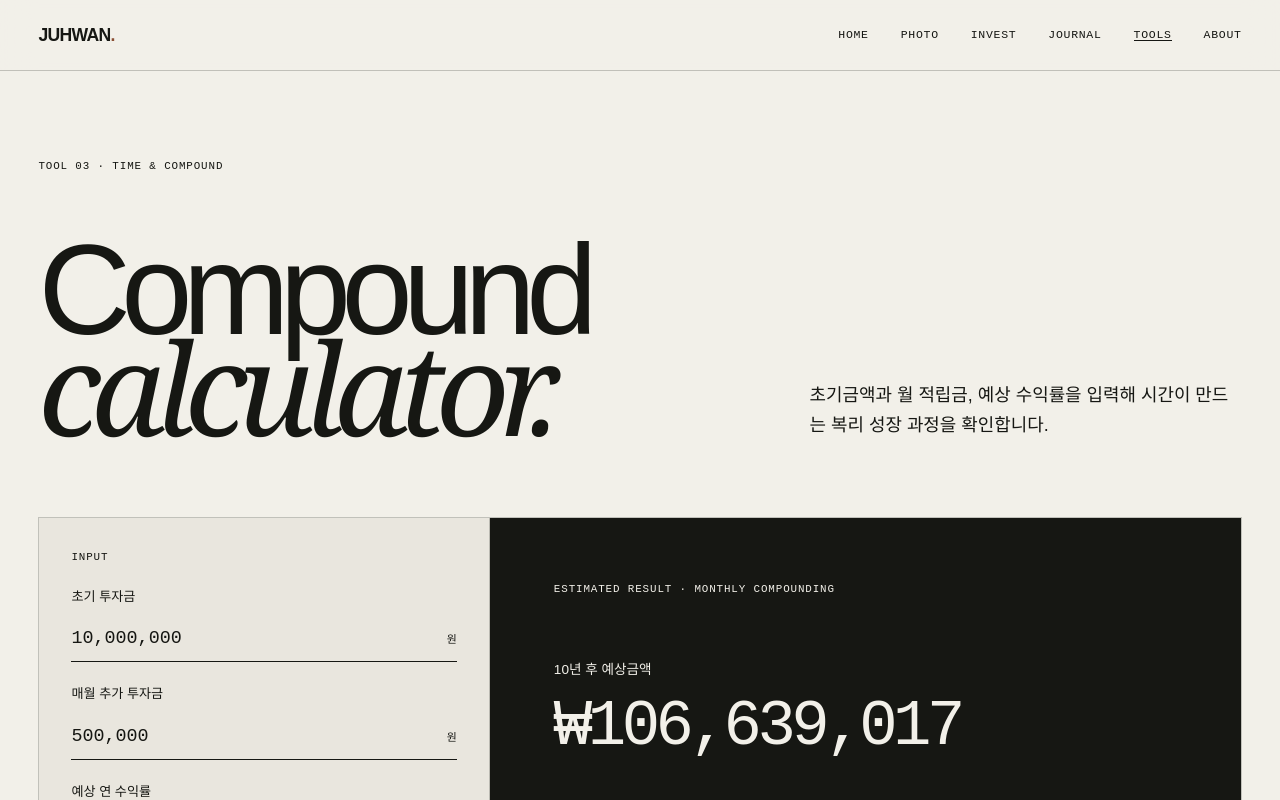
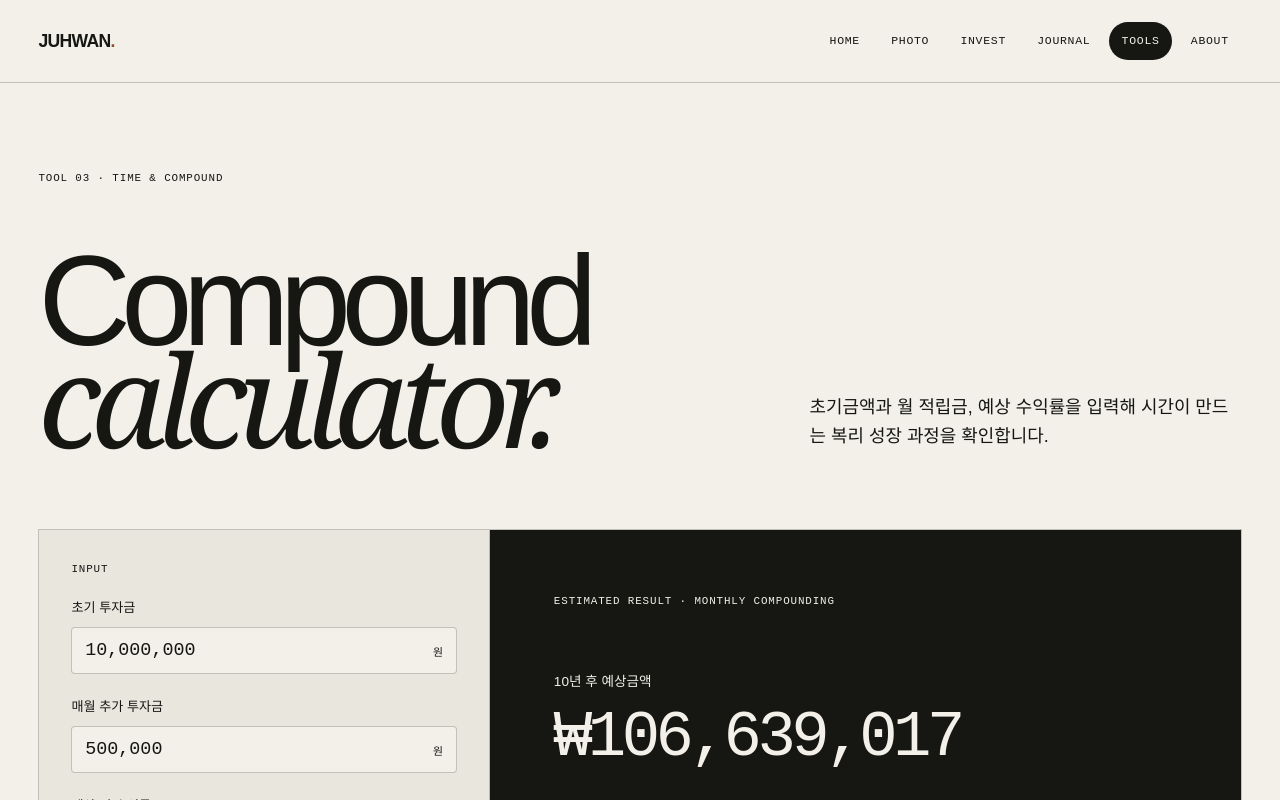
Before and after one commit to stoveinsummer/portfolio, a Next.js app: page /tools/compound-calculator in a window 1280 px wide. Shown: the top 800 px of the page. Built offline with nearby package versions, Linux system fonts and the light colour scheme.

Commit message:
Improve site interaction clarity

```diff
--- a/app/globals.css
+++ b/app/globals.css
@@ -5,11 +5,15 @@
 html { scroll-behavior: smooth; }
 body { margin: 0; background: var(--paper); color: var(--ink); font-family: Arial, Helvetica, sans-serif; }
 a { color: inherit; text-decoration: none; }
+button, input, textarea { font: inherit; }
+button, a { touch-action: manipulation; }
+button:focus-visible, a:focus-visible, input:focus-visible, textarea:focus-visible { outline: 3px solid var(--acid); outline-offset: 3px; }
 ::selection { background: var(--acid); }
 .site-header { position: sticky; top: 0; z-index: 20; display: flex; justify-content: space-between; align-items: center; padding: 22px 3vw; background: rgba(242,240,233,.88); backdrop-filter: blur(16px); border-bottom: 1px solid var(--line); }
 .wordmark { font-size: 1.1rem; font-weight: 750; letter-spacing: -.04em; }
 .wordmark-dot { color: #8b4f33; }
-nav { display: flex; gap: 2rem; font: 500 .72rem/1 "Courier New", monospace; text-transform: uppercase; letter-spacing: .06em; }
+nav { display: flex; gap: .35rem; font: 500 .72rem/1 "Courier New", monospace; text-transform: uppercase; letter-spacing: .06em; }
+nav a { min-height: 38px; display: grid; place-items: center; padding: 0 .8rem; border-radius: 99px; }
 nav a, footer a, .project-detail a { transition: opacity .2s; }
 nav a:hover, footer a:hover, .project-detail a:hover { opacity: .48; }
 .hero { min-height: 78vh; padding: 8vh 3vw 4vw; display: flex; flex-direction: column; justify-content: space-between; }
@@ -47,7 +51,7 @@ nav a:hover, footer a:hover, .project-detail a:hover { opacity: .48; }
 .about-copy p { margin: 0 0 2rem; font-size: 1.15rem; line-height: 1.65; }
 .about-copy a { display: block; margin-top: 1rem; font: .75rem "Courier New", monospace; text-decoration: underline; }
 footer { display: flex; justify-content: space-between; padding: 2rem 3vw; border-top: 1px solid var(--line); font: .67rem "Courier New", monospace; text-transform: uppercase; }
-.nav-active { border-bottom: 1px solid; }
+.nav-active { background: var(--ink); color: var(--paper); }
 .gallery-intro { padding: 11vh 3vw 7vw; display: grid; grid-template-columns: 1.3fr .7fr; align-items: end; gap: 5vw; }
 .gallery-intro .eyebrow { grid-column: 1/-1; }
 .gallery-intro h1 { margin: 2vw 0 0; font-size: clamp(5rem, 13vw, 12rem); line-height: .77; letter-spacing: -.08em; font-weight: 520; }
@@ -58,7 +62,7 @@ footer { display: flex; justify-content: space-between; padding: 2rem 3vw; borde
 .filter-row strong, .filter-count { flex: 0 0 auto; font: 600 .65rem "Courier New", monospace; text-transform: uppercase; }
 .filter-row strong { width: 42px; color: #8b4f33; }
 .filter-count { grid-column: 2; grid-row: 1 / 3; align-self: center; opacity: .58; }
-.gallery-filters button { border: 1px solid var(--line); border-radius: 99px; background: transparent; padding: .65rem 1.15rem; color: inherit; font: 600 .68rem "Courier New", monospace; text-transform: uppercase; cursor: pointer; }
+.gallery-filters button { min-height: 42px; border: 1px solid var(--line); border-radius: 99px; background: transparent; padding: .65rem 1.15rem; color: inherit; font: 600 .68rem "Courier New", monospace; text-transform: uppercase; cursor: pointer; }
 .gallery-filters button.active, .gallery-filters button:hover { background: var(--ink); color: var(--paper); }
 .photo-grid { display: grid; grid-template-columns: repeat(12, 1fr); gap: 6vw 1.2vw; padding: 5vw 1.2vw 12vw; align-items: start; }
 .photo-card { grid-column: span 7; padding: 0; border: 0; background: transparent; color: inherit; text-align: left; cursor: zoom-in; }
@@ -69,12 +73,15 @@ footer { display: flex; justify-content: space-between; padding: 2rem 3vw; borde
 .photo-card span b, .photo-card span em { font-style: normal; font-weight: 500; }
 .lightbox { position: fixed; inset: 0; z-index: 100; display: grid; grid-template-columns: 80px 1fr 80px; grid-template-rows: 1fr auto; align-items: center; background: rgba(15,15,13,.97); color: white; padding: 3vw; }
 .lightbox img { grid-column: 2; max-width: 100%; max-height: 82vh; margin: auto; object-fit: contain; }
-.lightbox-close, .lightbox-nav { border: 0; background: none; color: white; cursor: pointer; font-size: 2rem; }
+.lightbox-close, .lightbox-nav { width: 52px; height: 52px; border: 1px solid rgba(255,255,255,.35); border-radius: 50%; background: rgba(255,255,255,.08); color: white; cursor: pointer; font-size: 1.6rem; transition: background .2s, color .2s; }
+.lightbox-close:hover, .lightbox-nav:hover { background: white; color: var(--ink); }
 .lightbox-close { position: absolute; top: 1.2rem; right: 1.8rem; }
 .lightbox-nav.prev { grid-column: 1; grid-row: 1; }.lightbox-nav.next { grid-column: 3; grid-row: 1; }
 .lightbox-caption { grid-column: 2; display: flex; justify-content: space-between; padding-top: 1.2rem; font: .65rem "Courier New", monospace; text-transform: uppercase; }
 @media (max-width: 760px) {
-  .site-header { align-items: flex-start; } nav { gap: .65rem; flex-wrap: wrap; justify-content: flex-end; max-width: 220px; }
+  .site-header { display: grid; grid-template-columns: 1fr; gap: .7rem; padding: 14px 0 0; } .wordmark { padding-left: 3vw; }
+  nav { width: 100%; gap: .35rem; padding: 0 3vw .7rem; overflow-x: auto; scrollbar-width: none; }
+  nav a { flex: 0 0 auto; min-height: 40px; padding-inline: .9rem; }
   .hero { min-height: 72vh; } .hero h1 { font-size: clamp(3.7rem, 17vw, 7rem); } .hero h1 span { margin-left: 0; }
   .hero-bottom { justify-content: space-between; gap: 1.5rem; } .hero-bottom p { max-width: 78%; }
   .feature-image { height: 115vw; }
@@ -84,7 +91,8 @@ footer { display: flex; justify-content: space-between; padding: 2rem 3vw; borde
   footer { gap: 1rem; flex-wrap: wrap; }
   .gallery-intro { grid-template-columns: 1fr; padding-top: 8vh; } .gallery-intro .eyebrow { grid-column: 1; } .gallery-intro h1 { font-size: 22vw; }
   .photo-grid { display: block; padding-inline: 3vw; } .photo-card, .photo-card:nth-child(4n+2), .photo-card:nth-child(4n+3) { display: block; width: 100%; margin: 0 0 4rem; }
-  .lightbox { grid-template-columns: 44px 1fr 44px; padding: 1rem; } .lightbox img { max-height: 75vh; }
+  .lightbox { grid-template-columns: 46px 1fr 46px; padding: .8rem; } .lightbox img { max-height: 70vh; }
+  .lightbox-close, .lightbox-nav { width: 44px; height: 44px; } .lightbox-caption { gap: .6rem; flex-direction: column; }
   .gallery-filters { top: 82px; grid-template-columns: 1fr; padding-block: .8rem; }
   .filter-count { grid-column: 1; grid-row: auto; padding-left: 48px; }
 }
@@ -169,8 +177,9 @@ footer { display: flex; justify-content: space-between; padding: 2rem 3vw; borde
 .tool-grid { display: grid; grid-template-columns: repeat(2, 1fr); gap: 1px; background: var(--line); border: 1px solid var(--line); }
 .tool-grid article, .tool-card { min-height: 310px; display: grid; grid-template-rows: auto 1fr auto; padding: 2rem; background: var(--paper); }
 .tool-grid article > span, .tool-grid article > em, .tool-card > span, .tool-card > em { font: normal .68rem "Courier New", monospace; text-transform: uppercase; }
-.tool-card { transition: background .2s, color .2s; }
-.tool-card:hover { background: var(--ink); color: var(--paper); }
+.tool-card { position: relative; transition: background .2s, color .2s, transform .2s; }
+.tool-card:hover { background: var(--ink); color: var(--paper); transform: translateY(-3px); }
+.tool-card > em { justify-self: start; border-bottom: 1px solid; }
 .tool-grid h2 { margin: .8rem 0; font: italic 400 clamp(2.2rem, 4vw, 4rem)/.95 Georgia, serif; }
 .tool-grid p:not(.eyebrow) { max-width: 420px; line-height: 1.55; }
 .tools-note { margin-top: 3vw; }
@@ -184,7 +193,7 @@ footer { display: flex; justify-content: space-between; padding: 2rem 3vw; borde
 .json-toolbar { min-height: 64px; display: flex; align-items: center; gap: .8rem; padding: .8rem 1rem; border-bottom: 1px solid var(--line); }
 .indent-control { display: flex; align-items: center; gap: .45rem; margin-right: auto; }
 .indent-control span, .json-pane-head, .json-status { font: .65rem "Courier New", monospace; text-transform: uppercase; }
-.json-toolbar button, .json-pane-head button, .json-actions button { border: 1px solid var(--line); background: transparent; color: inherit; padding: .65rem .9rem; font: 600 .65rem "Courier New", monospace; text-transform: uppercase; cursor: pointer; }
+.json-toolbar button, .json-pane-head button, .json-actions button { min-height: 42px; border: 1px solid var(--line); background: transparent; color: inherit; padding: .65rem .9rem; font: 600 .65rem "Courier New", monospace; text-transform: uppercase; cursor: pointer; }
 .indent-control button.active, .json-toolbar button:hover, .json-pane-head button:hover { background: var(--ink); color: var(--paper); }
 .json-editors { display: grid; grid-template-columns: 1fr 1fr; min-height: 500px; }
 .json-pane + .json-pane { border-left: 1px solid var(--line); }
@@ -193,6 +202,7 @@ footer { display: flex; justify-content: space-between; padding: 2rem 3vw; borde
 .json-pane-head button { padding: .45rem .7rem; }
 .json-pane-head button:disabled { opacity: .3; cursor: default; }
 .json-pane textarea { width: 100%; min-height: 450px; resize: vertical; border: 0; outline: 0; padding: 1.4rem; background: #e9e6de; color: var(--ink); font: .9rem/1.65 "Courier New", monospace; tab-size: 2; }
+.json-pane:focus-within .json-pane-head, .diff-input-pane:focus-within > div { background: var(--acid); }
 .output-pane textarea { background: var(--ink); color: var(--paper); }
 .json-status { min-height: 46px; display: flex; align-items: center; padding: .7rem 1rem; border-top: 1px solid var(--line); }
 .json-status.valid { background: #d9ff43; }
@@ -204,7 +214,7 @@ footer { display: flex; justify-content: space-between; padding: 2rem 3vw; borde
 .diff-tool { border: 1px solid var(--line); }
 .diff-toolbar { min-height: 62px; display: flex; align-items: center; justify-content: flex-end; gap: .7rem; padding: .8rem 1rem; border-bottom: 1px solid var(--line); }
 .diff-toolbar label { margin-right: auto; display: flex; align-items: center; gap: .5rem; font: .65rem "Courier New", monospace; text-transform: uppercase; }
-.diff-toolbar button, .diff-submit { border: 1px solid var(--line); background: transparent; color: inherit; padding: .65rem .9rem; font: 600 .65rem "Courier New", monospace; text-transform: uppercase; cursor: pointer; }
+.diff-toolbar button, .diff-submit { min-height: 42px; border: 1px solid var(--line); background: transparent; color: inherit; padding: .65rem .9rem; font: 600 .65rem "Courier New", monospace; text-transform: uppercase; cursor: pointer; }
 .diff-toolbar button:hover { background: var(--ink); color: var(--paper); }
 .diff-inputs { display: grid; grid-template-columns: 1fr 1fr; min-height: 430px; }
 .diff-input-pane + .diff-input-pane { border-left: 1px solid var(--line); }
@@ -238,7 +248,8 @@ footer { display: flex; justify-content: space-between; padding: 2rem 3vw; borde
 .compound-layout { display: grid; grid-template-columns: .75fr 1.25fr; min-height: 510px; }
 .compound-inputs { padding: 2rem; border-right: 1px solid var(--line); background: #e9e6de; }
 .compound-inputs > label { display: grid; gap: .6rem; margin-top: 1.4rem; font-size: .82rem; }
-.compound-inputs label > div { display: grid; grid-template-columns: 1fr 46px; border-bottom: 1px solid var(--ink); }
+.compound-inputs label > div { display: grid; grid-template-columns: 1fr 46px; border: 1px solid var(--line); border-radius: 4px; padding: 0 .8rem; background: var(--paper); transition: border-color .2s, box-shadow .2s; }
+.compound-inputs label > div:focus-within, .team-options > label div:focus-within { border-color: var(--ink); box-shadow: 0 0 0 3px var(--acid); }
 .compound-inputs input { width: 100%; border: 0; outline: 0; padding: .75rem 0; background: transparent; color: var(--ink); font: 1.15rem "Courier New", monospace; }
 .compound-inputs em { display: grid; place-items: center end; font: normal .68rem "Courier New", monospace; text-transform: uppercase; }
 .compound-inputs > button { width: 100%; margin-top: 2rem; border: 1px solid var(--line); background: transparent; padding: .75rem; font: 600 .65rem "Courier New", monospace; text-transform: uppercase; cursor: pointer; }
@@ -289,7 +300,7 @@ footer { display: flex; justify-content: space-between; padding: 2rem 3vw; borde
 .team-mode button.active { background: var(--ink); color: var(--paper); }
 .team-mode span { font-weight: 700; } .team-mode em { font: normal .67rem/1.4 "Courier New", monospace; opacity: .68; }
 .team-options > label { display: grid; gap: .7rem; margin-top: 2rem; font-size: .82rem; }
-.team-options > label div { display: grid; grid-template-columns: 1fr auto; border-bottom: 1px solid var(--ink); }
+.team-options > label div { display: grid; grid-template-columns: 1fr auto; border: 1px solid var(--line); border-radius: 4px; padding: 0 .8rem; background: var(--paper); }
 .team-options input { width: 100%; border: 0; outline: 0; background: transparent; color: inherit; padding: .7rem 0; font: 1.5rem "Courier New", monospace; }
 .team-options label em { display: grid; place-items: center; font: normal .62rem "Courier New", monospace; text-transform: uppercase; }
 .team-preview { display: grid; grid-template-columns: 1fr auto; gap: .5rem; margin-top: 2rem; padding-top: 1rem; border-top: 1px solid var(--line); }
--- a/components/PhotoGallery.tsx
+++ b/components/PhotoGallery.tsx
@@ -29,8 +29,8 @@ export function PhotoGallery({ items }: { items: PhotoItem[] }) {
 
   return <>
     <div className="gallery-filters" aria-label="사진 분류 필터">
-      <div className="filter-row"><strong>주제</strong>{themes.map((item) => <button key={item} className={theme === item ? "active" : ""} onClick={() => { setTheme(item); setActive(null); }}>{item}</button>)}</div>
-      <div className="filter-row"><strong>컬러</strong>{colors.map((item) => <button key={item} className={color === item ? "active" : ""} onClick={() => { setColor(item); setActive(null); }}>{item}</button>)}</div>
+      <div className="filter-row"><strong>주제</strong>{themes.map((item) => <button key={item} aria-pressed={theme === item} className={theme === item ? "active" : ""} onClick={() => { setTheme(item); setActive(null); }}>{item}</button>)}</div>
+      <div className="filter-row"><strong>컬러</strong>{colors.map((item) => <button key={item} aria-pressed={color === item} className={color === item ? "active" : ""} onClick={() => { setColor(item); setActive(null); }}>{item}</button>)}</div>
       <span className="filter-count">{visible.length} photos</span>
     </div>
     <div className="photo-grid">
@@ -43,7 +43,7 @@ export function PhotoGallery({ items }: { items: PhotoItem[] }) {
       <button className="lightbox-close" onClick={() => setActive(null)} aria-label="닫기">×</button>
       <button className="lightbox-nav prev" onClick={() => setActive((active - 1 + visible.length) % visible.length)} aria-label="이전 사진">←</button>
       <img src={srcFor(visible[active])} alt={visible[active].title} />
-      <div className="lightbox-caption"><span>{visible[active].title}</span><span>{visible[active].theme} · {visible[active].color}</span></div>
+      <div className="lightbox-caption"><span>{active + 1} / {visible.length} · {visible[active].title}</span><span>{visible[active].theme} · {visible[active].color} · ← → 이동 · ESC 닫기</span></div>
       <button className="lightbox-nav next" onClick={() => setActive((active + 1) % visible.length)} aria-label="다음 사진">→</button>
     </div>}
   </>;
--- a/components/SiteHeader.tsx
+++ b/components/SiteHeader.tsx
@@ -10,7 +10,7 @@ export function SiteHeader({ active }: { active?: string }) {
     <header className="site-header">
       <Link className="wordmark" href="/" aria-label="홈으로 이동">JUHWAN<span className="wordmark-dot">.</span></Link>
       <nav aria-label="주요 메뉴">
-        {navigation.map(([label, href]) => <Link className={active === label ? "nav-active" : ""} href={href} key={label}>{label}</Link>)}
+        {navigation.map(([label, href]) => <Link className={active === label ? "nav-active" : ""} aria-current={active === label ? "page" : undefined} href={href} key={label}>{label}</Link>)}
       </nav>
     </header>
   );
--- a/components/TeamMaker.tsx
+++ b/components/TeamMaker.tsx
@@ -77,7 +77,7 @@ export function TeamMaker() {
         <div className="team-options">
           <p className="eyebrow">Divide options</p>
           <h2>어떻게 나눌까요?</h2>
-          <div className="team-mode" role="group" aria-label="팀 나누기 방식"><button className={mode === "team-count" ? "active" : ""} onClick={() => { setMode("team-count"); setTeams([]); }} type="button"><span>팀 개수</span><em>몇 개의 팀을 만들지 선택</em></button><button className={mode === "team-size" ? "active" : ""} onClick={() => { setMode("team-size"); setTeams([]); }} type="button"><span>팀당 인원</span><em>한 팀의 최대 인원 선택</em></button></div>
+          <div className="team-mode" role="group" aria-label="팀 나누기 방식"><button aria-pressed={mode === "team-count"} className={mode === "team-count" ? "active" : ""} onClick={() => { setMode("team-count"); setTeams([]); }} type="button"><span>팀 개수</span><em>몇 개의 팀을 만들지 선택</em></button><button aria-pressed={mode === "team-size"} className={mode === "team-size" ? "active" : ""} onClick={() => { setMode("team-size"); setTeams([]); }} type="button"><span>팀당 인원</span><em>한 팀의 최대 인원 선택</em></button></div>
           <label><span>{mode === "team-count" ? "만들 팀 개수" : "팀당 최대 인원"}</span><div><input type="number" min="1" max="100" value={amount} onChange={(event) => { setAmount(event.target.value); setTeams([]); }} /><em>{mode === "team-count" ? "Teams" : "People"}</em></div></label>
           <div className="team-preview"><span>예상 결과</span><strong>{names.length ? mode === "team-count" ? `${Math.min(Math.max(Number(amount) || 1, 1), names.length)}팀` : `${Math.ceil(names.length / Math.max(Number(amount) || 1, 1))}팀` : "—"}</strong><small>인원 차이는 최대 1명으로 균등하게 배정됩니다.</small></div>
           <button className="team-submit" onClick={makeTeams} type="button">무작위 팀 만들기</button>
```
